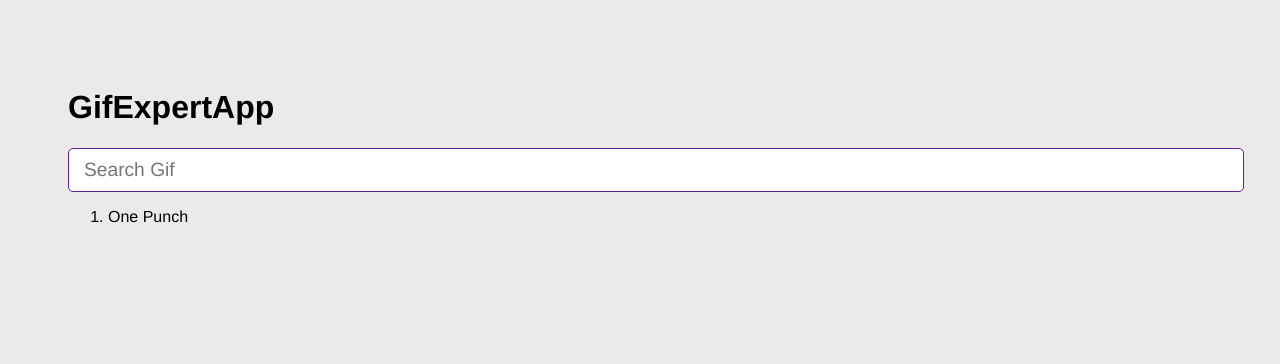
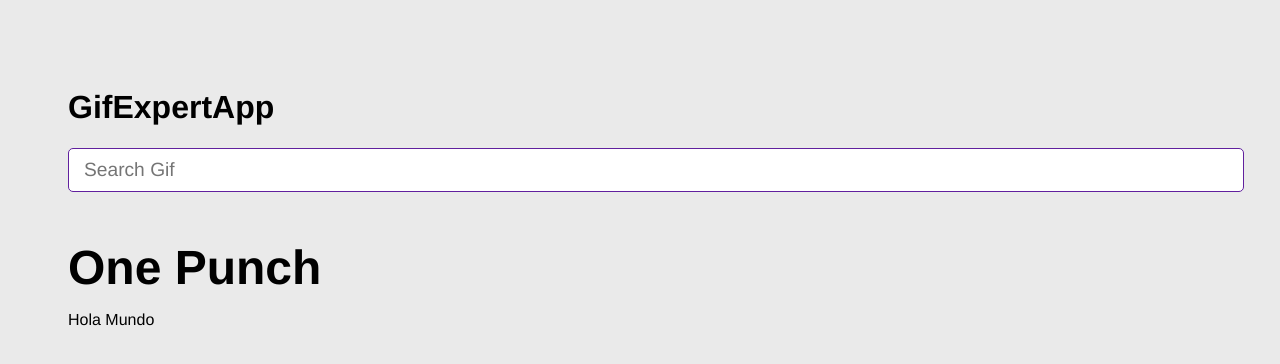
Before and after one commit to eddpool97/04-gif-expert, a React (Vite) app: page / in a window 1280 px wide. Shown: the top 364 px of the page. Built offline with nearby package versions, Linux system fonts and the light colour scheme; no server answers.

Commit message:
Nuevo componente par Grid de Gifs y emision de evento a componente Padre

```diff
--- a/src/GifExpertApp.jsx
+++ b/src/GifExpertApp.jsx
@@ -1,35 +1,36 @@
 import { useState } from 'react';
 import { AddCategory } from './components/AddCategory';
+import { GifGrid } from './components/GifGrid';
 
 
 export const GifExpertApp = ()=>{
 
     const [categories, setCategories] = useState(['One Punch']);
 
-    const onAddCategory = ()=>{
-        setCategories(['Nueva Categoria', ...categories]);
+    const onAddCategory = ( newCategory )=>{
+        if ( categories.includes(newCategory) ) return;
+        setCategories([ newCategory, ...categories]);
     }
 
     return(
         <>
-            {/*Titulo*/}
 
             <h1>GifExpertApp</h1>
 
-            {/*Input*/}
-            <AddCategory handleAddCategory={setCategories} />
+            <AddCategory
+                //handleAddCategory={setCategories}
+                onNewCategory={ ( event ) => onAddCategory( event ) }
+            />
 
-            {/*Listado de Gif*/}
+            {
+                categories.map( category =>
+                    <GifGrid
+                        key={ categories }
+                        category={ category }
+                    />
+                )
+            }
 
-            <ol>
-                {
-                    categories.map( category =>{
-                        return <li key={category} >{ category }</li>
-                    })
-                }
-            </ol>
-
-            {/*Gif Item*/}
         </>
     )
 }
--- a/src/components/AddCategory.jsx
+++ b/src/components/AddCategory.jsx
@@ -1,19 +1,20 @@
 import { useState } from 'react';
 
-export const AddCategory = ({handleAddCategory})=>{
+export const AddCategory = ({onNewCategory})=>{
 
     const [inputValue, setInpuValue] = useState();
 
     const onInputChange = ({target})=>{
         let inputValue = target.value;
-        setInpuValue ( inputValue )
+        setInpuValue ( inputValue );
     }
 
     const handleSubmit = ( event )=>{
         event.preventDefault();
 
         if (inputValue.trim().length <= 1) return;
-        handleAddCategory( categories => [inputValue, ...categories]);
+
+        onNewCategory( inputValue.trim() );
 
         setInpuValue('');
     }
--- /dev/null
+++ b/src/components/GifGrid.jsx
@@ -0,0 +1,13 @@
+import { getGifs } from '../helpers/getGifs';
+
+export const GifGrid = ({ category })=>{
+
+    getGifs( category );
+
+    return(
+        <>
+            <h3>{category}</h3>
+            <p>Hola Mundo</p>
+        </>
+    );
+}
--- /dev/null
+++ b/src/helpers/getGifs.js
@@ -0,0 +1,19 @@
+const apiKey = 'a09GP7HI516hiomZH9cFOzHBUDU34iXx';
+
+
+export const getGifs = async( category )=>{
+    const url = `https://api.giphy.com/v1/gifs/search/api_key=${apiKey}&q=${category}&limit=10`;
+
+    const resp = await fetch( url );
+
+    const { data } = await resp.json();
+
+    const gifs = data.map( img => ({
+            id: img.id,
+            title: img.title,
+            url: img.images.downsized_medium.url
+        })
+    );
+
+    console.log(gifs);
+}
```
